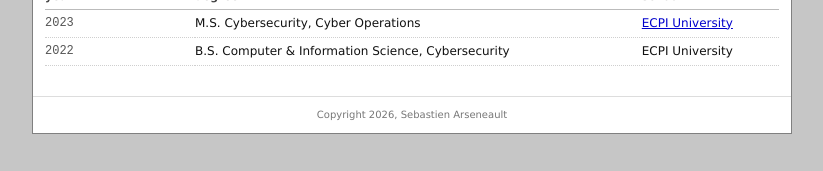
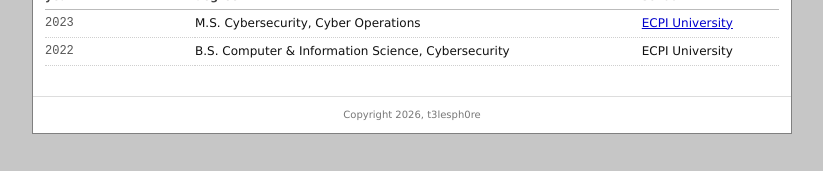
Before and after one commit to t3lesph0re/t3lesph0re.github.io, a Jekyll site: the page built from index.html, in a window 1280 px wide. Shown: the part 1201-1372 px from the top of the page, without its empty margins (228-1051 px from the left). Built offline with Jekyll 4.4.1, drawn with Linux system fonts in a browser that asks for light colours.

Commit message:
footer to handle

```diff
--- a/_layouts/default.html
+++ b/_layouts/default.html
@@ -33,7 +33,7 @@
       {{ content }}
     </main>
     <footer class="site-footer">
-      Copyright 2026, Sebastien Arseneault
+      Copyright 2026, t3lesph0re
     </footer>
     <script src="{{ '/assets/js/code-enhance.js' | relative_url }}" defer></script>
   </body>
```
